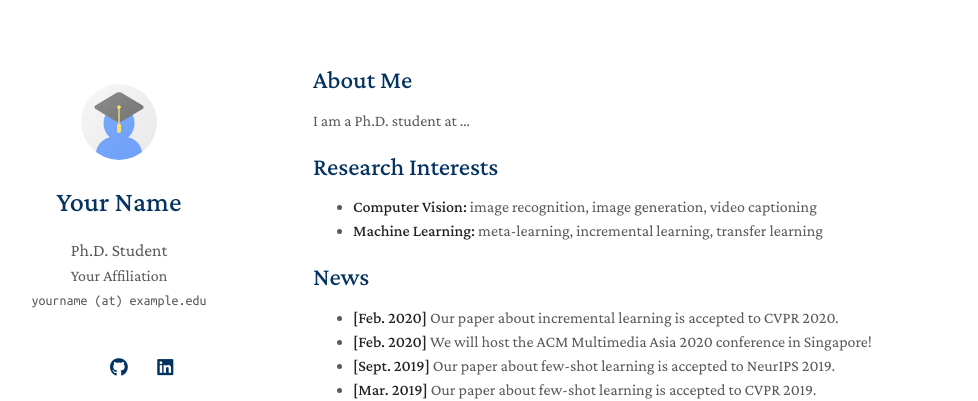
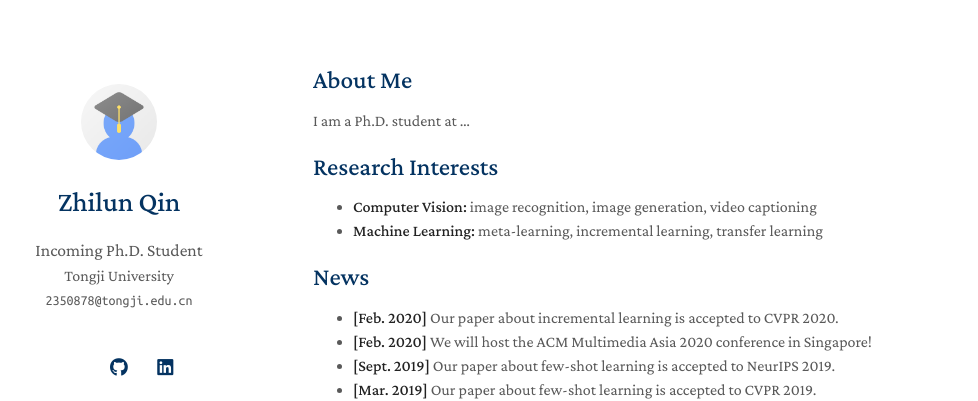
Before and after one commit to Zhilqin/zhilqin.github.io, a Jekyll site: the page built from index.md, in a window 1280 px wide. Shown: the top 401 px of the page, without its empty margins (157-1135 px from the left). Built offline with Jekyll 4.4.1, drawn with Linux system fonts in a browser that asks for light colours; a style sheet for code colours, icons or effects is not loaded; our own code applies the rules of GitHub Pages for plain Markdown files.

Commit message:
Update personal information

```diff
--- a/_config.yml
+++ b/_config.yml
@@ -1,20 +1,20 @@
 # Basic Information
-title: Your Name
-position: Ph.D. Student
-affiliation: Your Affiliation
-email: yourname (at) example.edu
+title: Zhilun Qin
+position: Incoming Ph.D. Student
+affiliation: Tongji University
+email: 2350878@tongji.edu.cn
 
 # Search Engine Optimization (SEO)
 # The following information is used to improve the website traffic from search engines, e.g., Google.
 keywords: minimal light
 description: The Minimal Light is a simple and elegant jekyll theme for academic personal homepage.
-canonical: https://minimal-light-theme.yliu.me/
+canonical: https://zhilqin.github.io/
 
 # Links
 # If you don't need one of them, you may delete the corresponding line.
 google_scholar: https://scholar.google.com/
 cv_link: assets/files/curriculum_vitae.pdf
-github_link: https://github.com/
+github_link: https://github.com/Zhilqin
 linkedin: https://www.linkedin.com/
 twitter: https://twitter.com/
 
```
